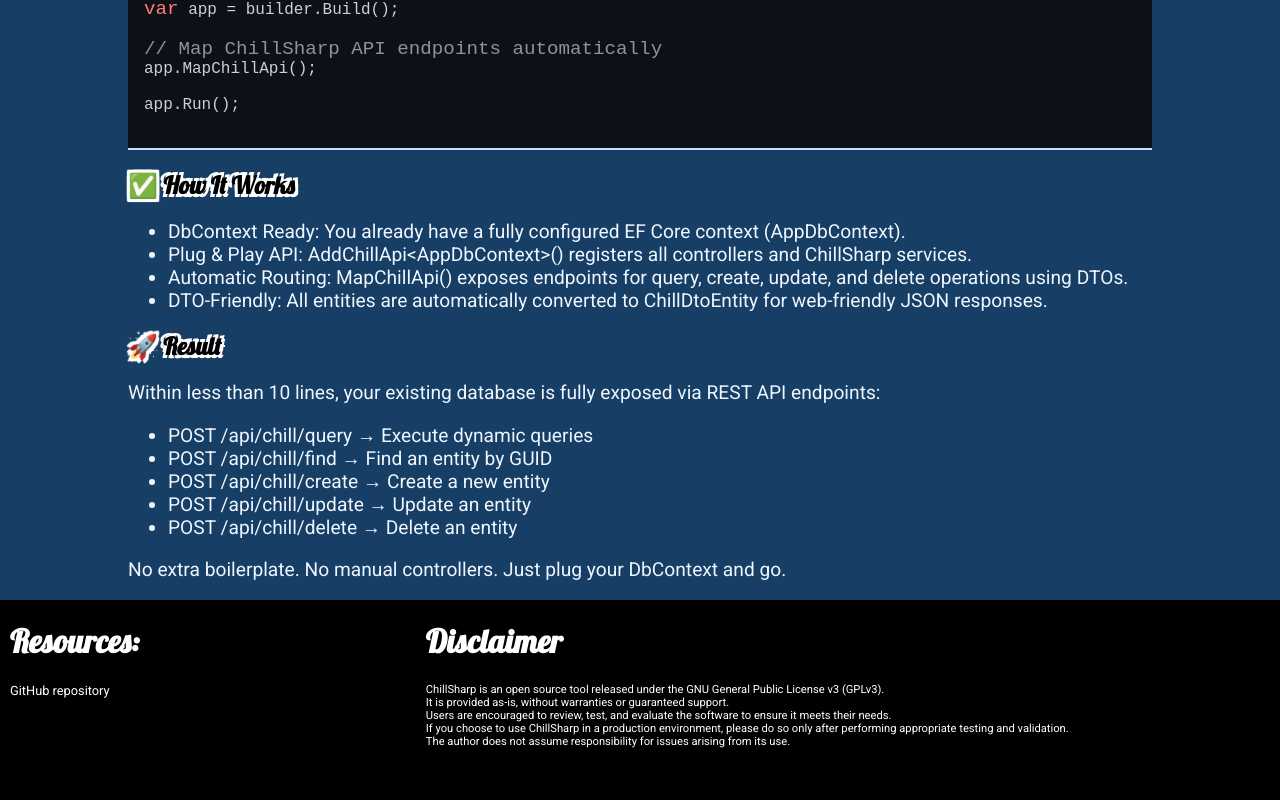
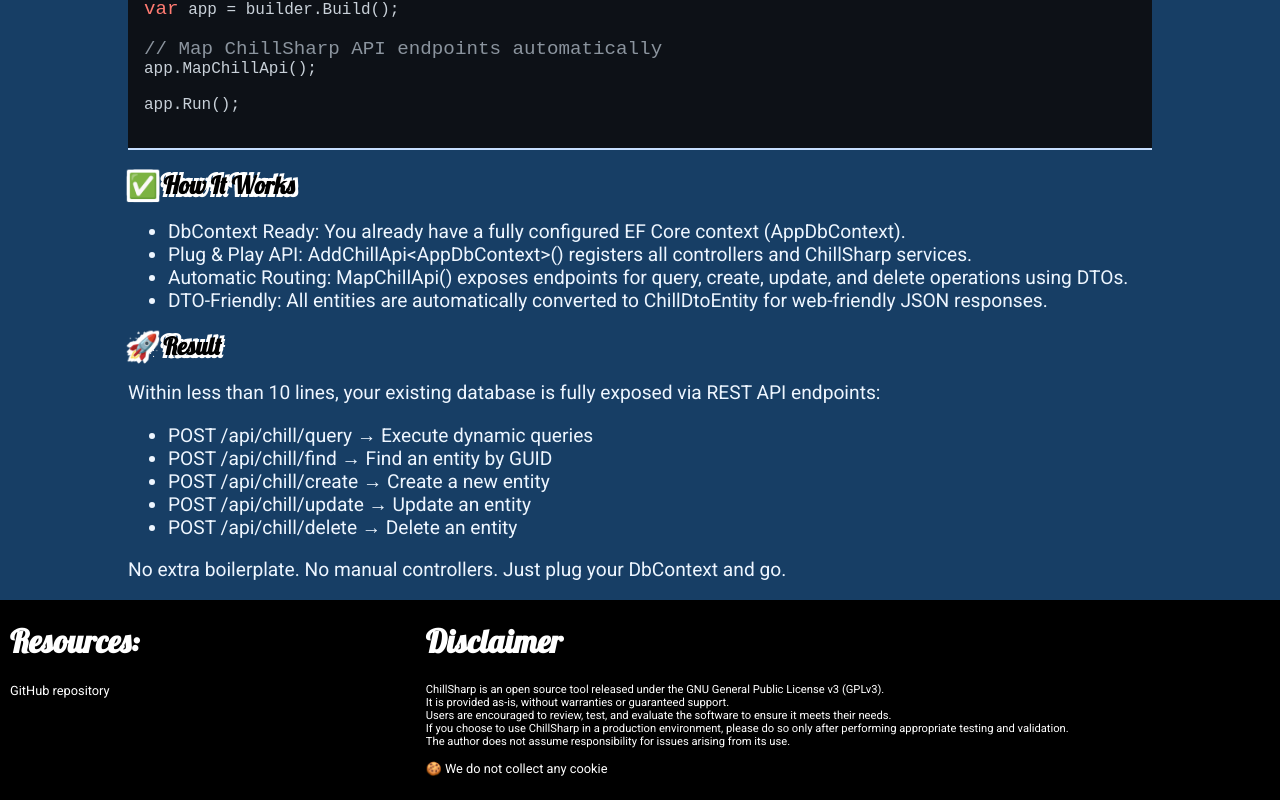
Before and after one commit to e-500/chill-sharp-www, an Angular app: page / in a window 1280 px wide. Shown: the part 805-1605 px from the top of the page. Built offline with nearby package versions, Linux system fonts and the light colour scheme.

Commit message:
Added cookie discalimer

```diff
--- a/src/app/home/home.component.html
+++ b/src/app/home/home.component.html
@@ -82,6 +82,8 @@ app.Run();
         Users are encouraged to review, test, and evaluate the software to ensure it meets their needs.<br/>
         If you choose to use ChillSharp in a production environment, please do so only after performing appropriate testing and validation.<br/>
         The author does not assume responsibility for issues arising from its use.</p>
+
+      <p>🍪 We do not collect any cookie</p>
     </div>
   </div>
 </app-container>
```
